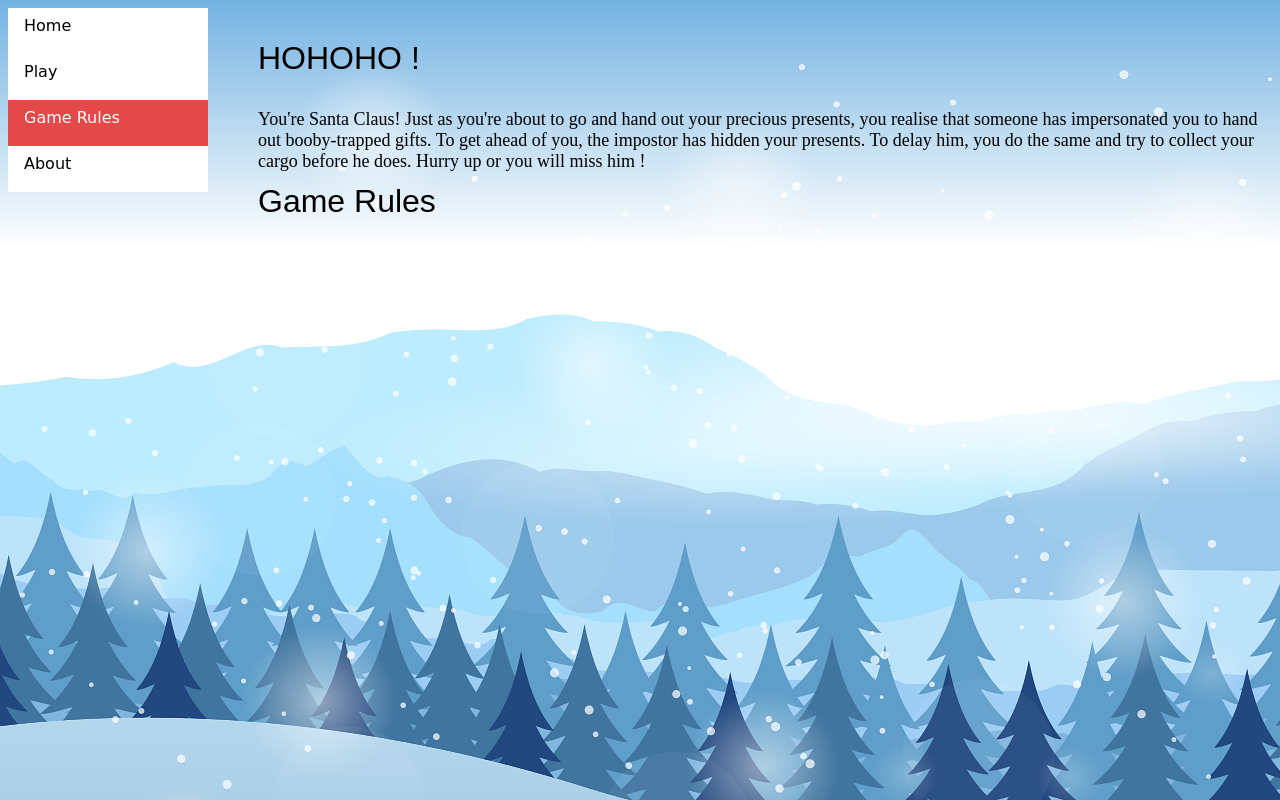
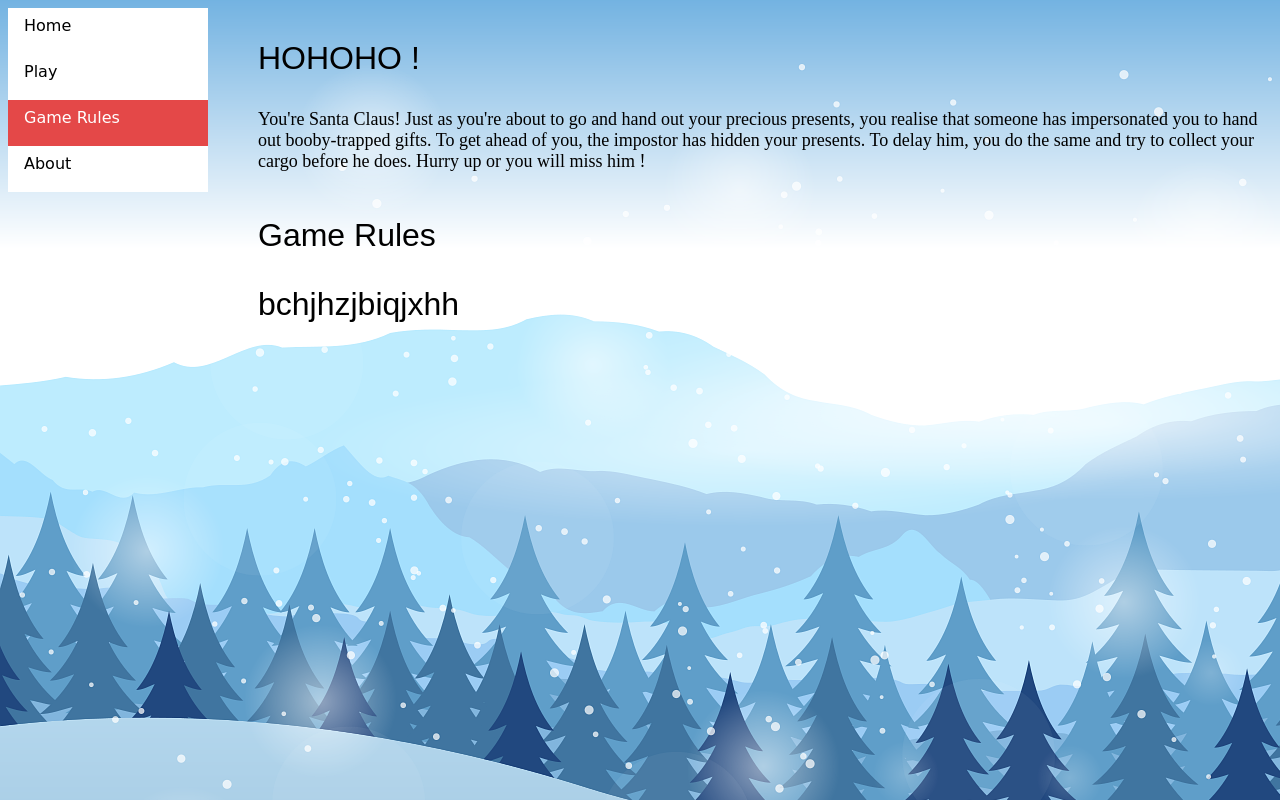
Before and after one commit to ZlatevskiAndrei/projet-web3MIC, a plain HTML site: page gamerules.html in a window 1280 px wide. Drawn offline with Linux system fonts and the light colour scheme.

Commit message:
gamerules

```diff
--- a/gamerules.html
+++ b/gamerules.html
@@ -25,7 +25,7 @@
     </div>
     <div class="rules">
         <p>Game Rules</p>
-        <p></p>
+        <p>bchjhzjbiqjxhh</p>
     </div>
 </body>
 
```
